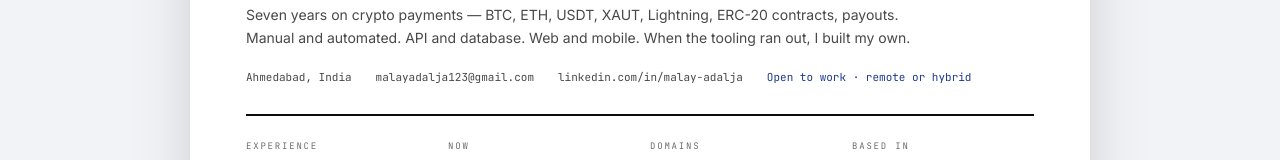
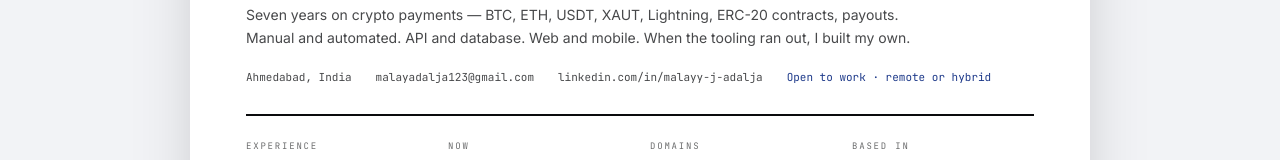
Before and after one commit to MalayAdalja-del/portfolio_Malayadalja, a React (Vite) app: page / in a window 1280 px wide. Both pictures are taken after a click on the button "RÉSUMÉ". Shown: the part 258-418 px from the top of the page. Built offline with nearby package versions, Linux system fonts and the light colour scheme.

Commit message:
Update LinkedIn to the current profile URL

```diff
--- a/index.html
+++ b/index.html
@@ -78,7 +78,7 @@
         "url": "https://portfolio-malayadalja.vercel.app/",
         "image": "https://portfolio-malayadalja.vercel.app/og.png",
         "email": "mailto:malayadalja123@gmail.com",
-        "sameAs": ["https://in.linkedin.com/in/malay-adalja-261578132"],
+        "sameAs": ["https://www.linkedin.com/in/malayy-j-adalja-261578132/"],
         "address": {
           "@type": "PostalAddress",
           "addressLocality": "Ahmedabad",
@@ -167,7 +167,7 @@
       <h2>Contact</h2>
       <p>
         Email <a href="mailto:malayadalja123@gmail.com">malayadalja123@gmail.com</a> or
-        <a href="https://in.linkedin.com/in/malay-adalja-261578132">connect on LinkedIn</a>.
+        <a href="https://www.linkedin.com/in/malayy-j-adalja-261578132/">connect on LinkedIn</a>.
       </p>
     </noscript>
 
--- a/src/components/Resume.jsx
+++ b/src/components/Resume.jsx
@@ -102,7 +102,7 @@ export default function Resume({ onClose }) {
                 rel="noopener noreferrer"
                 className="underline-offset-2 hover:underline"
               >
-                linkedin.com/in/malay-adalja
+                linkedin.com/in/malayy-j-adalja
               </a>
             </li>
             <li className="text-navy-500">{profile.availability}</li>
--- a/src/components/Sections.jsx
+++ b/src/components/Sections.jsx
@@ -33,7 +33,7 @@ export function Toolkit() {
 export function Contact() {
   const rows = [
     { label: 'Email', value: profile.email, href: `mailto:${profile.email}` },
-    { label: 'LinkedIn', value: 'malay-adalja', href: profile.linkedin, ext: true },
+    { label: 'LinkedIn', value: 'malayy-j-adalja', href: profile.linkedin, ext: true },
     profile.github && { label: 'GitHub', value: 'View profile', href: profile.github, ext: true },
     profile.resume && { label: 'Résumé', value: 'Download PDF', href: profile.resume },
   ].filter(Boolean)
--- a/src/content.js
+++ b/src/content.js
@@ -19,7 +19,7 @@ export const profile = {
     'Seven years on crypto payments — BTC, ETH, USDT, XAUT, Lightning, ERC-20 contracts, payouts. Manual and automated. API and database. Web and mobile. When the tooling ran out, I built my own.',
 
   email: 'malayadalja123@gmail.com',
-  linkedin: 'https://in.linkedin.com/in/malay-adalja-261578132',
+  linkedin: 'https://www.linkedin.com/in/malayy-j-adalja-261578132/',
   github: '',
   resume: '', // e.g. '/Malay-Adalja-QA.pdf' dropped into /public
 }
```
Also changed, not shown: public/llms.txt.
